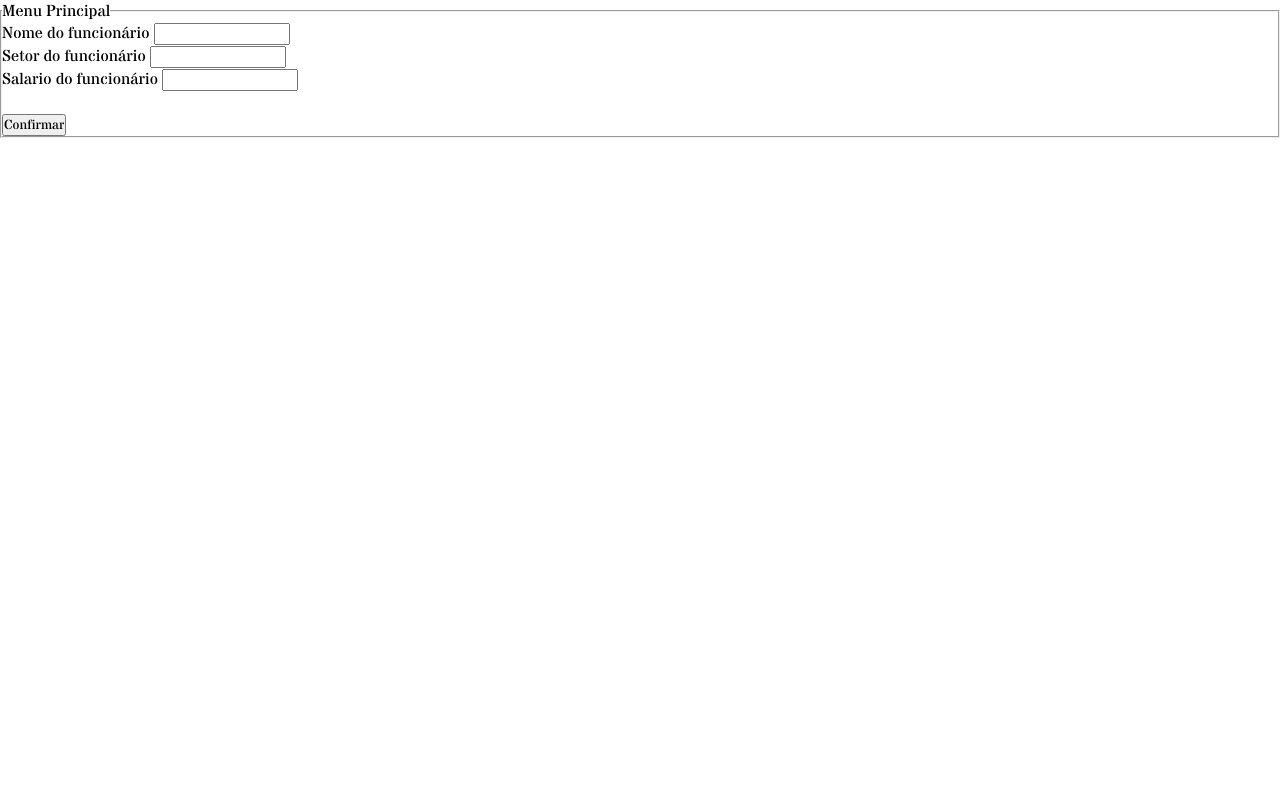
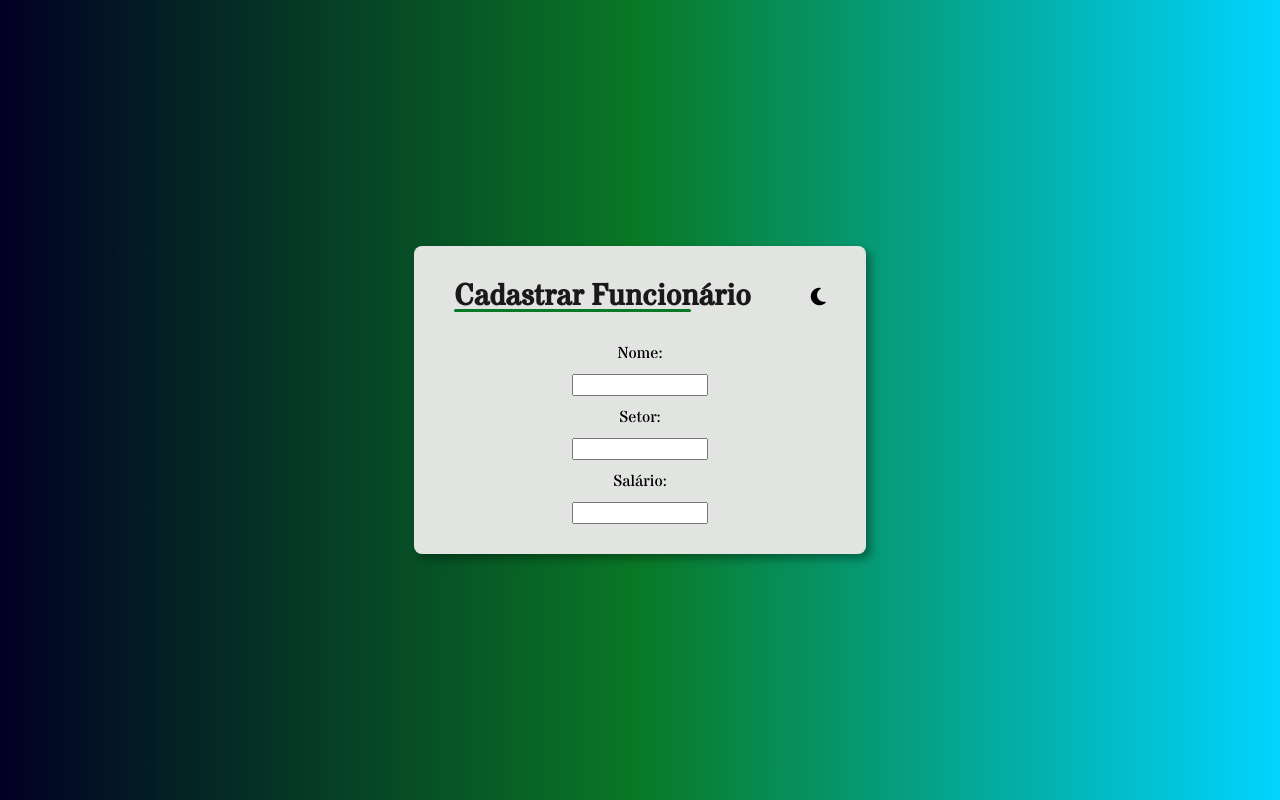
Before and after one commit to mariooliveiramps/projetos, a plain HTML site: page cadastro/cadastrar.html in a window 1280 px wide. Drawn offline with nearby package versions, Linux system fonts and the light colour scheme; files that its build step writes are made by us from their sources.

Commit message:
Configuração inicial da tela cadastro

```diff
--- a/cadastro/cadastrar.html
+++ b/cadastro/cadastrar.html
@@ -4,36 +4,26 @@
     <meta charset="UTF-8">
     <meta http-equiv="X-UA-Compatible" content="IE=edge">
     <meta name="viewport" content="width=device-width, initial-scale=1.0">
-    <link rel="stylesheet" href="style.css">
+    <link rel="stylesheet" href="https://cdnjs.cloudflare.com/ajax/libs/font-awesome/6.2.1/css/all.min.css" integrity="sha512-MV7K8+y+gLIBoVD59lQIYicR65iaqukzvf/nwasF0nqhPay5w/9lJmVM2hMDcnK1OnMGCdVK+iQrJ7lzPJQd1w==" crossorigin="anonymous" referrerpolicy="no-referrer" />
+    <link rel="stylesheet" href="./assets/css/style.css">
     <title>Cadastrar Funcionário</title>
 </head>
 <body>
-    <div id="box">
-        <form action="">
-            <fieldset>
-                <legend>Menu Principal</legend>
-
-                <div class="cadastrar">
-                    <label for="">Nome do funcionário</label>
-                    <input class="name" type="text"> <br>
-                    <div class="linha">
-                        <div class="col-50">
-                            <label for="">Setor do funcionário</label>
-                            <input class="setor" type="text"> <br>
-                        </div>
-
-                        <div class="col-50">
-                            <label for="">Salario do funcionário</label>
-                            <input class="salario" type="text"> <br>
-                        </div>
-                    </div>
-                </div> <br>
-                <div class="botao">
-                    <input type="button" value="Confirmar">
-                </div>
-            </fieldset>
+    <main id="container">
+        <form action="" id="menu">
+            <div id="form_header">
+                <h1>Cadastrar Funcionário</h1>
+                <i id="mode_icon" class="fa-solid fa-moon"></i>
+            </div>
+            <div id="opcao">
+                <label for="">Nome:</label>
+                <input type="text">
+                <label for="">Setor:</label>
+                <input type="text">
+                <label for="">Salário:</label>
+                <input type="text">
+            </div>
         </form>
-
-    </div>
+    </main>
 </body>
 </html>
```
